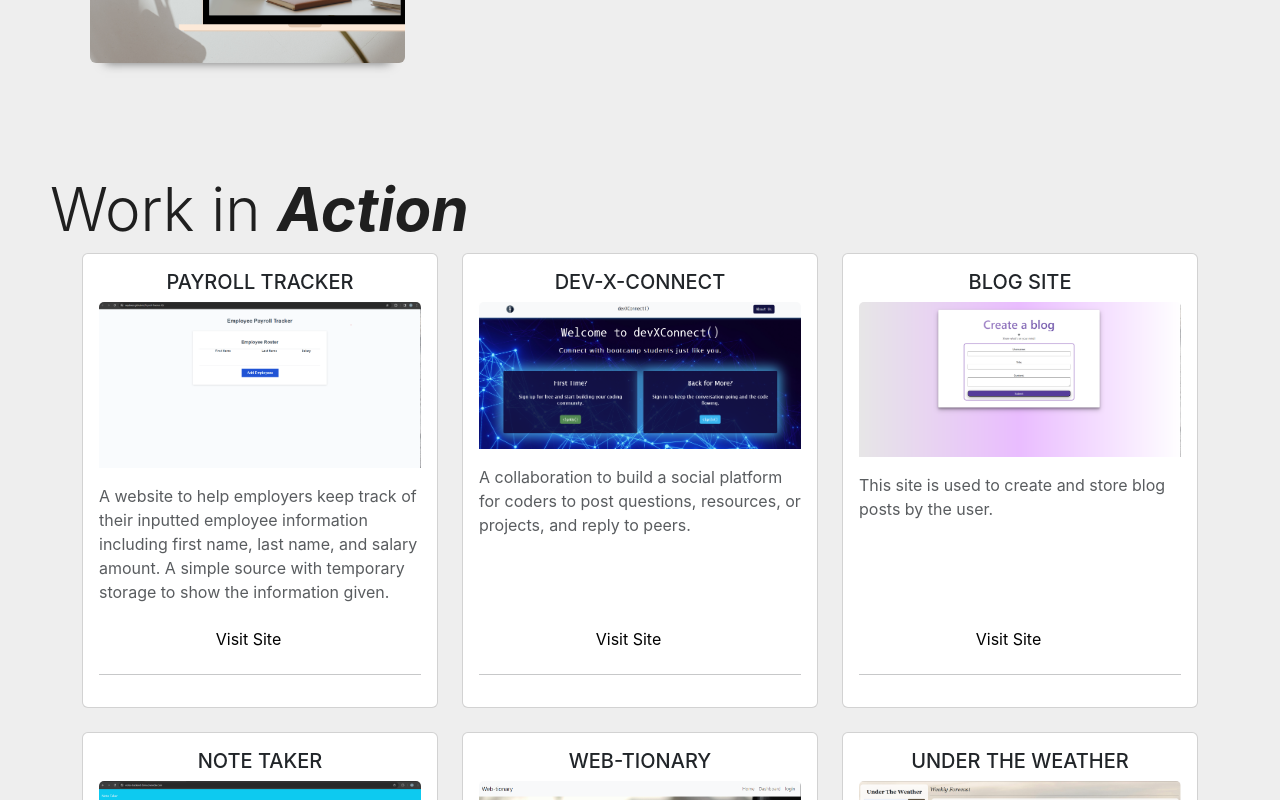
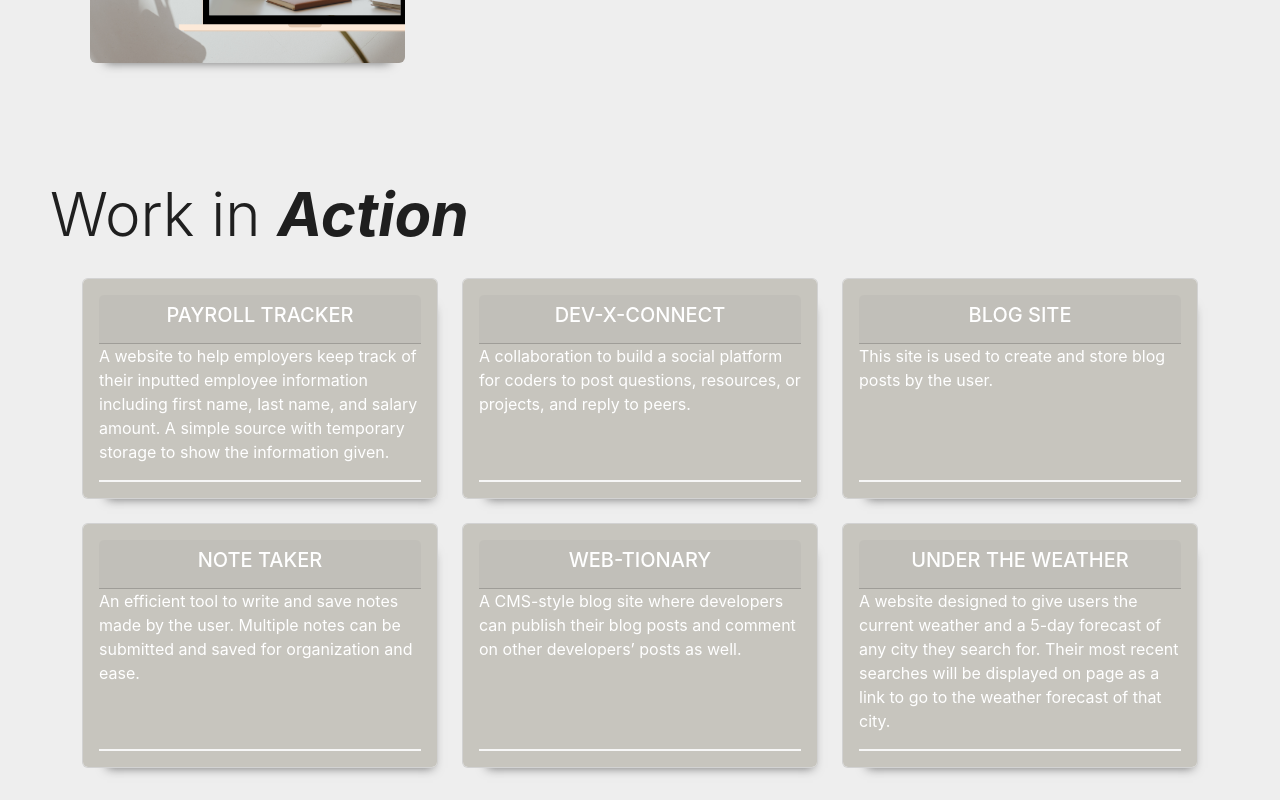
Before and after one commit to Saydeezr/portfolio-2.0, a React (Vite) app: page / in a window 1280 px wide. Shown: the part 1160-1960 px from the top of the page. Built offline with nearby package versions, Linux system fonts and the light colour scheme.

Commit message:
changed projects format & styling

```diff
--- a/src/components/Project.jsx
+++ b/src/components/Project.jsx
@@ -44,23 +44,24 @@ function Project() {
       <Row className="g-4">
         {projects.map((project) => (
           <Col xs={12} md={4} key={project.name}>
-            <Card className="h-100 ">
-              <Card.Body className="d-flex flex-column">
+            <a href={project.URL} target="_blank" rel="noopener noreferrer" className="card-link h-100">
+              <Card className="h-100 project-card">
+                <Card.Body className="d-flex flex-column card-body">
+                  <Card.Header className=" w-100">
                       <Card.Title className="text-center text-uppercase mb-2">
                         {project.name}
                       </Card.Title>
-                <Card.Img variant="top" src={project.image} alt="project screenshots" className="mb-3" />
-                <Card.Text className="text-muted">
+                  </Card.Header>
+                  <Card.Img variant="top" src={project.image} alt="project screenshots" className="project-image" />
+                  <Card.Text>
                     {project.description}
                   </Card.Text>
                   <div className="mt-auto text-center">
-                  <Button variant="link" href={project.URL}>
-                    Visit Site
-                  </Button>
-                  <hr></hr>
+                    <div class="hr"></div>
                   </div>
                 </Card.Body>
               </Card>
+            </a>
           </Col>
         ))}
       </Row>
--- a/src/index.css
+++ b/src/index.css
@@ -20,11 +20,13 @@ body {
   margin: 0 auto;
 } */
 
+/* NAVBAR */
 .navContainer{
   padding: 15px;
   box-shadow: 0px 15px 10px -15px #6e6e6e;
 }
 
+/* INTRO */
 .introButton{
   position: absolute;
   top: 75%;
@@ -50,6 +52,8 @@ body {
   color: #a0a0a0;
 }
 
+
+/* ABOUT */
 .about-container{
   margin: 10px;
   padding-top: 50px;
@@ -80,13 +84,15 @@ body {
   font-size: 1.2rem;
 }
 
-
+/* PROJECTS */
 .project-container{
   padding: 50px 0px;
+  margin: 15px 0px;
 }
 
 .project-title{
   padding-left: 50px;
+  padding-bottom: 20px;
   font-weight: 300;
   font-size: 60px;
 }
@@ -96,13 +102,53 @@ body {
   font-weight: 700;
 }
 
+.card-link {
+  text-decoration: none;
+  display: block;
+}
 
-.carousel-img {
-  filter: blur(2px);
-  filter: grayscale(100%);
+.project-card {
+  position: relative;
+  overflow: hidden;
+  transition: transform 0.3s ease-in-out;
+  box-shadow: 10px 15px 10px -15px #6e6e6e;
+}
+
+.project-card:hover {
+  transform: scale(1.05);
+}
+
+.project-image {
+  display: none;
+  position: absolute;
+  top: 0;
+  left: 0;
+  width: 100%;
+  height: 100%;
+  object-fit: cover;
+  z-index: 1;
+  filter: grayscale(80%);
+}
+
+.project-card:hover .project-image {
+  display: block;
+  opacity: 1;
+}
+
+.project-card .card-body {
+  z-index: 2;
+  background-color: #c7c5be;
+  color: white;
+  transition: background-color 0.3s ease-in-out;
+}
+
+.hr{
+  border: 1px solid #f7f7f7;
 }
 
 
+
+/* RESUME */
 .resume-container{
   width: 100%;
   padding: 50px 0px;
@@ -138,6 +184,8 @@ body {
   height: auto;
  }
 
+
+ /* CONTACT */
  .form-container{
   width: 100%;
   padding: 50px 0px;
@@ -175,6 +223,9 @@ body {
   color: #6f7969;
 }
 
+
+
+/* FOOTER */
 .footer-container{
   background-color: #c7c5be;
 }
```
Lines whose indentation alone changed are shown as unchanged.
